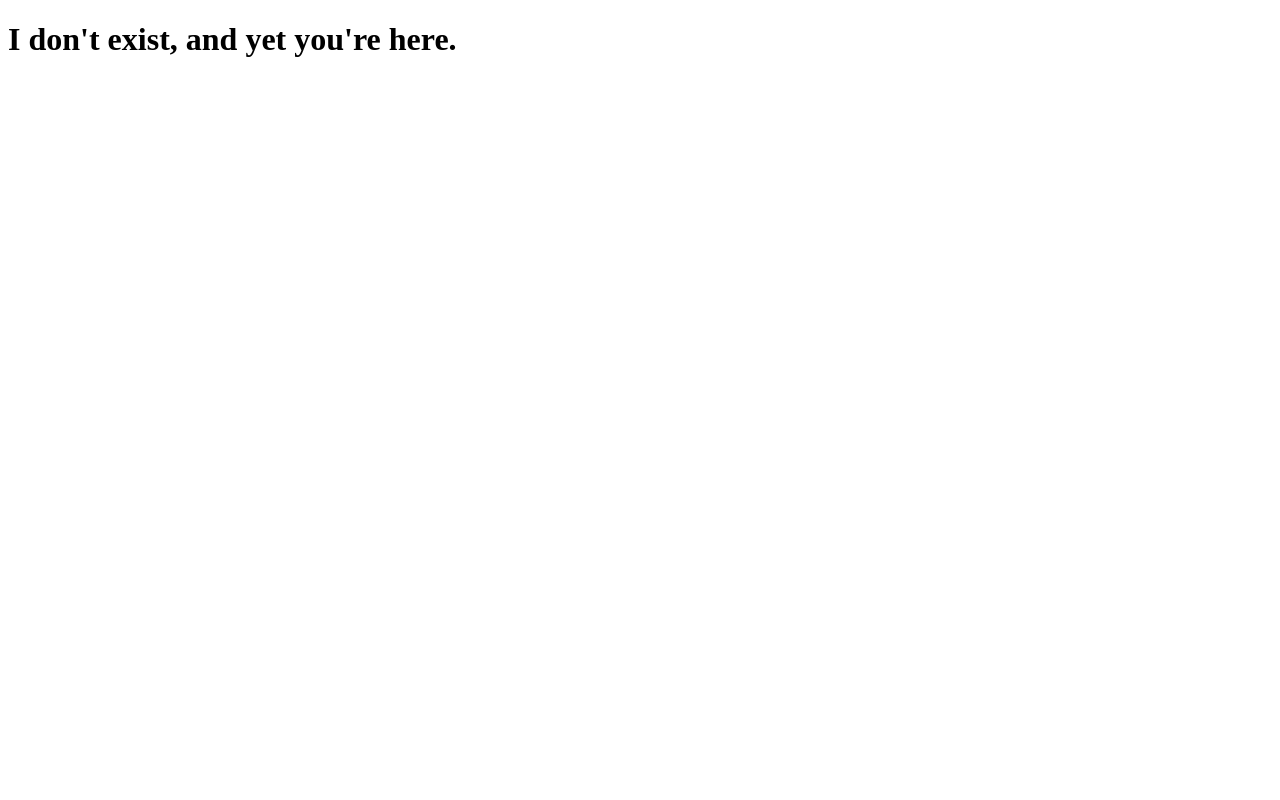
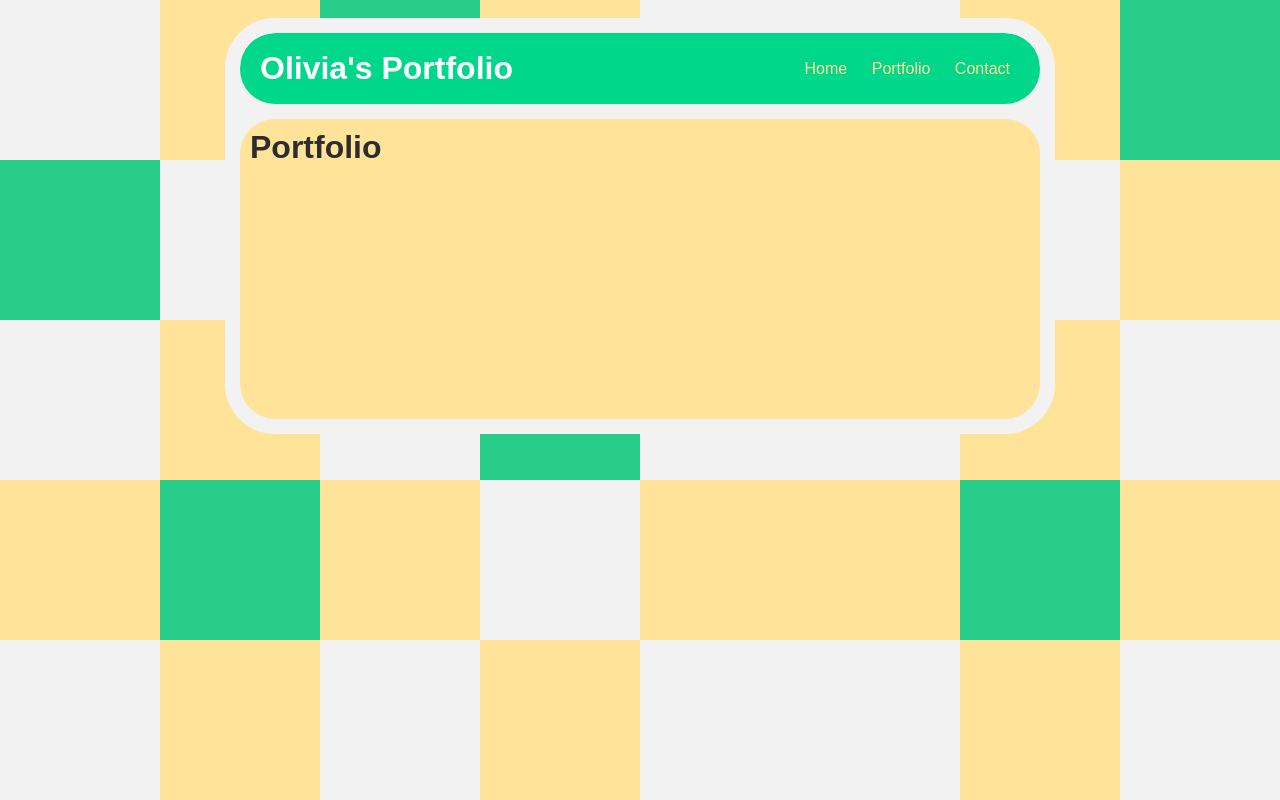
Before and after one commit to livrush/os-porfolio, a plain HTML site: page portfolio.html in a window 1280 px wide. Drawn offline with nearby package versions, Linux system fonts and the light colour scheme; no server answers.

Commit message:
Portfolio

```diff
--- a/portfolio.html
+++ b/portfolio.html
@@ -1,10 +1,124 @@
 <!DOCTYPE html>
 <html>
     <head>
+        <title>Liv Portfolio</title>
 
+        <style type="text/css">
+           body {
+                background: #f2f2f2 url("/back.png");
+                color: rgb(45, 45, 45);
+                padding: 10px;
+                font-family: arial;
+           }
+           header {
+                font-size: 2em;
+                font-weight: bold;
+           }
+           h1 {
+                margin: 10px;
+           }
+           #all-contents {
+                max-width: 800px;
+                margin: auto;
+                border:15px #f2f2f2 solid;
+                border-radius:50px;
+                overflow:hidden;
+                background:#f2f2f2;
+           }
+
+           /* navigation menu */
+           nav {
+                background: #00D78B;
+                margin: 0 auto;
+                display: flex;
+                padding:10px 20px 10px 20px;
+                border-radius:35px;
+                vertical-align:middle;
+                margin-bottom:15px;
+           }
+           nav header {
+                display: flex;
+                align-items: center;
+                color: rgb(255, 255, 255);
+                flex: 1;
+           }
+           nav ul {
+                list-style-image: none;
+                float:right;
+                padding:0px;
+                padding-left:50px;
+           }
+           nav li {
+                display: inline-block;
+                padding: 0 10px;
+                vertical-align:middle;
+           }
+           nav a {
+                text-decoration: none;
+                color: #ffe399;
+           }
+
+           /* main container area beneath menu */
+           main {
+                background: #ffe399;
+                display: flex;
+                padding:inherit;
+                border-radius:35px;
+                min-height:300px;
+           }
+           .content {
+                background: #ffe399;
+                border-radius:35px;
+                flex: 1;
+                padding: 15px;
+                margin-top:15px;
+           }
+
+           /* portfolio styles */
+           #portfolio {
+                list-style-type: none;
+                padding-left: 0;
+           }
+
+           #portfolio li {
+                background: #fff;
+                padding: 10px;
+                border-radius: 10px;
+                margin-bottom: 10px;
+           }
+
+           #portfolio li:hover {
+                background: #eee;
+           }
+
+           #portfolio a {
+                text-decoration: none;
+                color: #454545 ;
+           }
+       </style>
     </head>
+
     <body>
-        <p></p>
-        <h1>I don't exist, and yet you're here. </h1>
+        <div id="all-contents">
+            <nav>
+                <header>Olivia's Portfolio</header>
+
+                <ul>
+                    <li><a href="index.html">Home</a></li>
+                    <li><a href="portfolio.html">Portfolio</a></li>
+                    <li><a href="mailto:w.phrush@gmail.com">Contact</a></li>
+                </ul>
+            </nav>
+            <main>
+                <div class="contents">
+                    <h1>Portfolio</h1>
+                    <ul id="portfolio">
+
+                    </ul>
+                </div>
+            </main>
+        </div>
+        <script src="https://ajax.googleapis.com/ajax/libs/jquery/2.1.3/jquery.min.js"></script>
+        <script id="portfolioScript">$(document).ready(function() {$.getJSON('projects/projects.json').then(function(data) { data.projects.forEach(function(project){ $('#portfolio').append('<li><a href="projects/' + project.name + '/">' + project.title + ' : ' + project.description + '</a></li>'); }); }); });</script>
     </body>
 </html>
```
